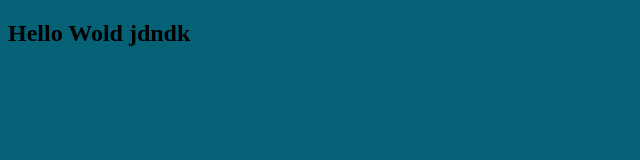
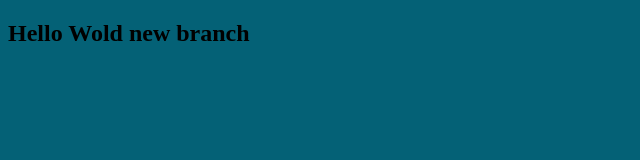
Before and after one commit to AminOuaaziz/Git2Project, a plain HTML site: page index.html in a window 1280 px wide. Shown: the whole page, without its empty margins (0-640 px from the left). Drawn offline with Linux system fonts and the light colour scheme.

Commit message:
edit the html file

```diff
--- a/index.html
+++ b/index.html
@@ -9,7 +9,7 @@
 </head>
 <body>
 
-  <h2>Hello Wold jdndk </h2>
+  <h2>Hello Wold new branch  </h2>
 
     <!-- <p>Lorem, ipsum dolor sit amet consectetur adipisicing elit.
     clear
```
